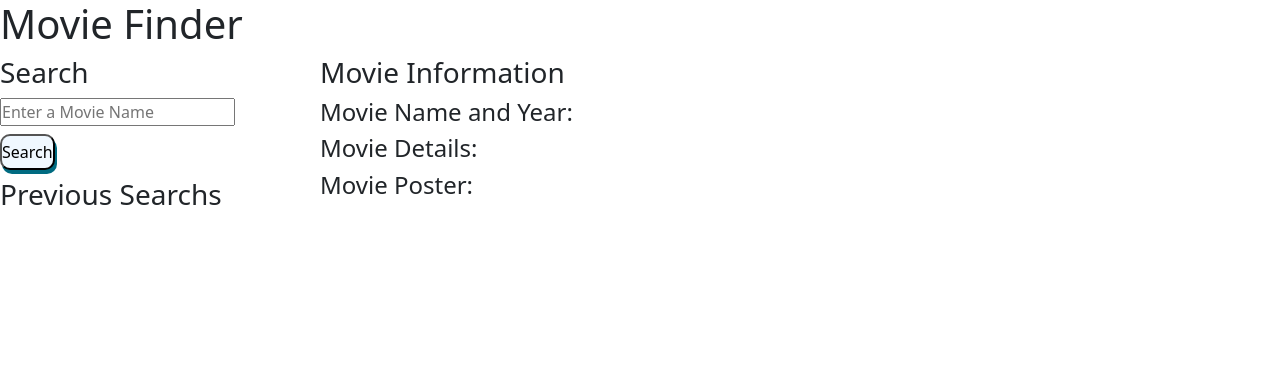
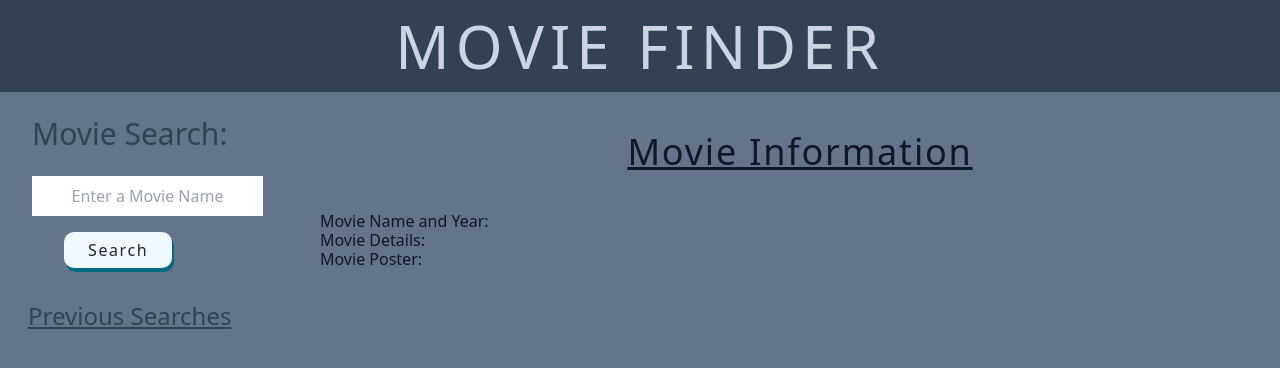
Before and after one commit to DevWes91/Group-Project-1, a plain HTML site: page index.html in a window 1280 px wide. Drawn offline with nearby package versions, Linux system fonts and the light colour scheme.

```diff
--- a/index.html
+++ b/index.html
@@ -9,41 +9,41 @@
     integrity="sha384-50oBUHEmvpQ+1lW4y57PTFmhCaXp0ML5d60M1M7uH2+nqUivzIebhndOJK28anvf" crossorigin="anonymous" />
   <link href="https://fonts.googleapis.com/css?family=Open+Sans&display=swap" rel="stylesheet" />
   <link rel="stylesheet" href="https://code.jquery.com/ui/1.12.1/themes/base/jquery-ui.css" />
-  <link rel="stylesheet" type="text/css" href="./assets/css/style.css">
+  <link rel="stylesheet" href="./assets/css/output.css">
   <title>Movie Finder</title>
 </head>
-<body>
+<body class="bg-slate-500">
   <header>
-    <h1>
-      Movie Finder
+    <h1 class="text-slate-300 text-6xl font-light text-center bg-slate-700 py-3 tracking-widest">
+      MOVIE FINDER
     </h1>
   </header>
   <!-- Page Container <div> includes Aside and Main as Columns ('float: left;') -->
   <div class="page-container">
     <aside>
       <section>
-        <h3>
-          Search
+        <h3 class="text-3xl py-4 ml-8 text-slate-700">
+          Movie Search:
         </h3>
         <input type="text"
           name="movie-search"
-          class="movie-input"
+          class="movie-input py-2 mb-2 text-center ml-8 hover:bg-yellow-100 text-slate-500"
           id="movie-search"
           required
           placeholder="Enter a Movie Name">
         <br>
         <!-- Movie Search Execution Button -->
-        <button type="button" class="search-btn" id="searchbtn" onclick="getUserMovie()">Search</button>
+        <button type="button" class="search-btn ml-16 px-4 tracking-widest hover:bg-slate-400 hover:text-slate-200" id="searchbtn" onclick="getUserMovie()">Search</button>
         </section>
       </section>
       <section>
-        <h3>
-          Previous Searchs
+        <h3 class="underline ml-7 py-4 text-2xl text-slate-700">
+          Previous Searches
         </h3>
       </section>
     </aside>
-    <main>
-      <h3>
+    <main class="text-slate-900">
+      <h3 class="text-4xl text-center py-10 underline tracking-wider">
         Movie Information
       </h3>
       <section id="current-movie">
@@ -56,7 +56,7 @@
       </section>
       <section>
         <h4>Movie Poster: </h4>
-        <section id="movie-poster"></section>
+        <section id="movie-poster" class="h-1/2 w-1/2"></section>
       </section>
     </main>
   </div>
--- a/tailwind.config.js
+++ b/tailwind.config.js
@@ -1,6 +1,9 @@
 /** @type {import('tailwindcss').Config} */
 module.exports = {
-  content: ['./assets/**/*.{html,js}'],
+  content: [
+    './assets/**/*.{html,js}',
+    './*.{html}',
+  ],
   theme: {
     screens: {
       'sm': '640px',
```
Also changed, not shown: assets/css/output.css.
